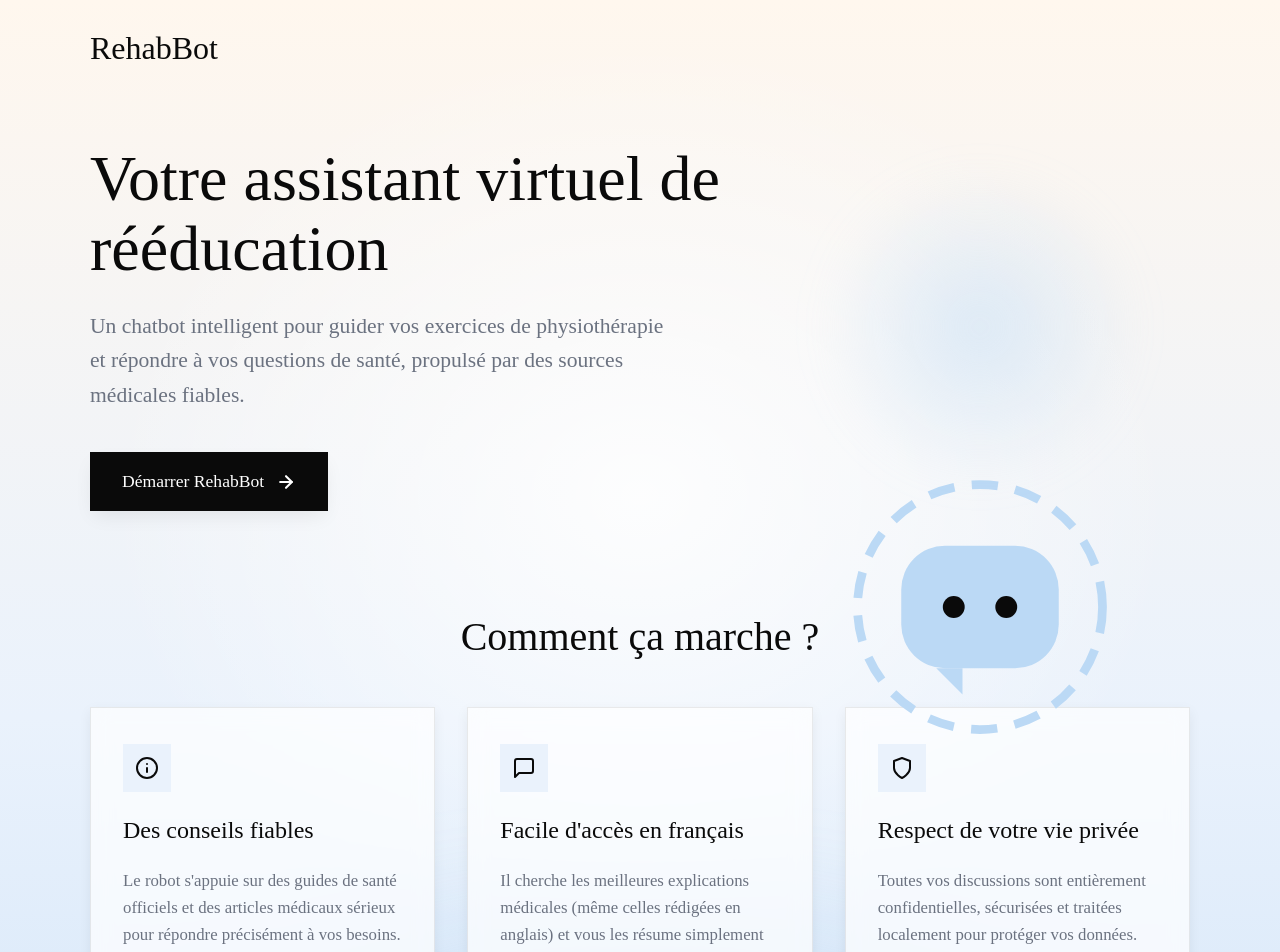
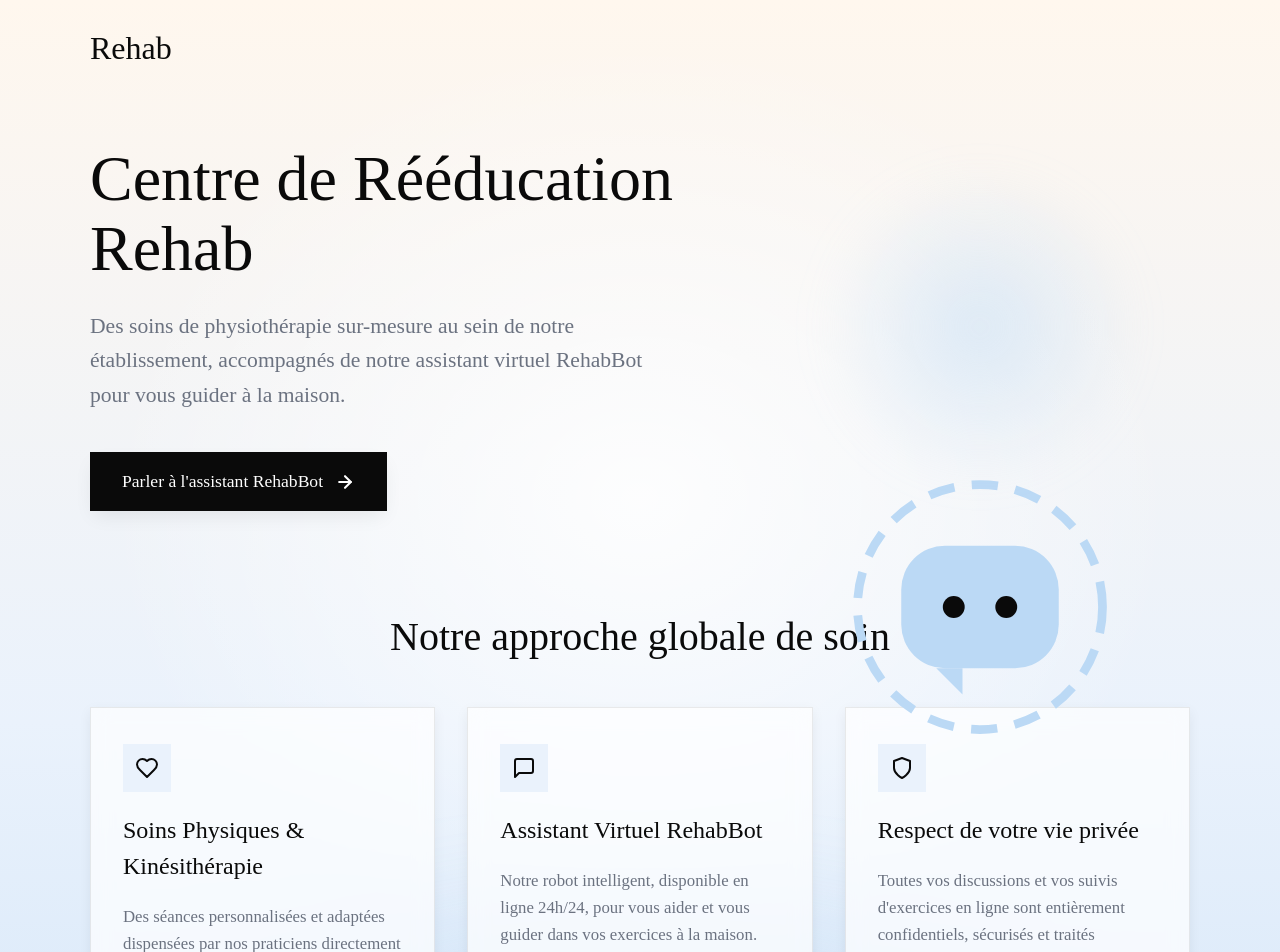
Before and after one commit to Dirimo/Rehab_AI_Bot, a Nuxt app in the folder frontend/: page / in a window 1280 px wide. Shown: the top 952 px of the page. Built offline with nearby package versions, Linux system fonts and the light colour scheme; no server answers; a web font is replaced by a local one.

Commit message:
feat: rebrand homepage to Rehab Center featuring RehabBot virtual assistant

```diff
--- a/frontend/pages/index.vue
+++ b/frontend/pages/index.vue
@@ -12,7 +12,7 @@
     <!-- Header / Brand logo -->
     <header class="showcase__header">
       <div class="showcase__brand">
-        <span class="showcase__wordmark">RehabBot</span>
+        <span class="showcase__wordmark">Rehab</span>
       </div>
     </header>
 
@@ -21,15 +21,15 @@
       <section class="hero-section">
         <div class="hero-section__content">
           <h1 class="hero-section__title">
-            Votre assistant virtuel de rééducation
+            Centre de Rééducation Rehab
           </h1>
           <p class="hero-section__subtitle">
-            Un chatbot intelligent pour guider vos exercices de physiothérapie et répondre à vos questions de santé, propulsé par des sources médicales fiables.
+            Des soins de physiothérapie sur-mesure au sein de notre établissement, accompagnés de notre assistant virtuel RehabBot pour vous guider à la maison.
           </p>
 
           <div class="hero-section__actions">
             <NuxtLink to="/chat" class="showcase__cta">
-              Démarrer RehabBot
+              Parler à l'assistant RehabBot
               <svg width="20" height="20" viewBox="0 0 24 24" fill="none" stroke="currentColor" stroke-width="2.5" stroke-linecap="round" stroke-linejoin="round">
                 <line x1="5" y1="12" x2="19" y2="12"></line>
                 <polyline points="12 5 19 12 12 19"></polyline>
@@ -50,19 +50,17 @@
 
       <!-- Features grid section -->
       <section class="features-section">
-        <h2 class="features-section__title">Comment ça marche ?</h2>
+        <h2 class="features-section__title">Notre approche globale de soin</h2>
         <div class="features-grid">
           <div class="feature-card">
             <div class="feature-card__icon-wrapper">
               <svg width="24" height="24" viewBox="0 0 24 24" fill="none" stroke="currentColor" stroke-width="2" stroke-linecap="round" stroke-linejoin="round">
-                <circle cx="12" cy="12" r="10"></circle>
-                <line x1="12" y1="16" x2="12" y2="12"></line>
-                <line x1="12" y1="8" x2="12.01" y2="8"></line>
+                <path d="M19 14c1.49-1.46 3-3.21 3-5.5A5.5 5.5 0 0 0 16.5 3c-1.76 0-3 .5-4.5 2-1.5-1.5-2.74-2-4.5-2A5.5 5.5 0 0 0 2 8.5c0 2.3 1.5 4.05 3 5.5l7 7Z"></path>
               </svg>
             </div>
-            <h3 class="feature-card__title">Des conseils fiables</h3>
+            <h3 class="feature-card__title">Soins Physiques & Kinésithérapie</h3>
             <p class="feature-card__desc">
-              Le robot s'appuie sur des guides de santé officiels et des articles médicaux sérieux pour répondre précisément à vos besoins.
+              Des séances personnalisées et adaptées dispensées par nos praticiens directement dans notre centre de rééducation.
             </p>
           </div>
 
@@ -72,9 +70,9 @@
                 <path d="M21 15a2 2 0 0 1-2 2H7l-4 4V5a2 2 0 0 1 2-2h14a2 2 0 0 1 2 2z"></path>
               </svg>
             </div>
-            <h3 class="feature-card__title">Facile d'accès en français</h3>
+            <h3 class="feature-card__title">Assistant Virtuel RehabBot</h3>
             <p class="feature-card__desc">
-              Il cherche les meilleures explications médicales (même celles rédigées en anglais) et vous les résume simplement en français.
+              Notre robot intelligent, disponible en ligne 24h/24, pour vous aider et vous guider dans vos exercices à la maison.
             </p>
           </div>
 
@@ -86,7 +84,7 @@
             </div>
             <h3 class="feature-card__title">Respect de votre vie privée</h3>
             <p class="feature-card__desc">
-              Toutes vos discussions sont entièrement confidentielles, sécurisées et traitées localement pour protéger vos données.
+              Toutes vos discussions et vos suivis d'exercices en ligne sont entièrement confidentiels, sécurisés et traités localement.
             </p>
           </div>
         </div>
@@ -103,7 +101,7 @@
           <div class="disclaimer-card__text">
             <h4 class="disclaimer-card__title">Prototype Éducatif & Prototype Open-Source</h4>
             <p class="disclaimer-card__desc">
-              Cette application est un démonstrateur de technologie. Elle ne doit en aucun cas remplacer les conseils, le diagnostic ou le plan de traitement d'un physiothérapeute ou d'un autre professionnel de santé qualifié.
+              Cette application est un démonstrateur de technologie. Le chatbot RehabBot ne doit en aucun cas remplacer les conseils, le diagnostic ou le plan de traitement d'un physiothérapeute ou d'un autre professionnel de santé qualifié.
             </p>
           </div>
         </div>
```
